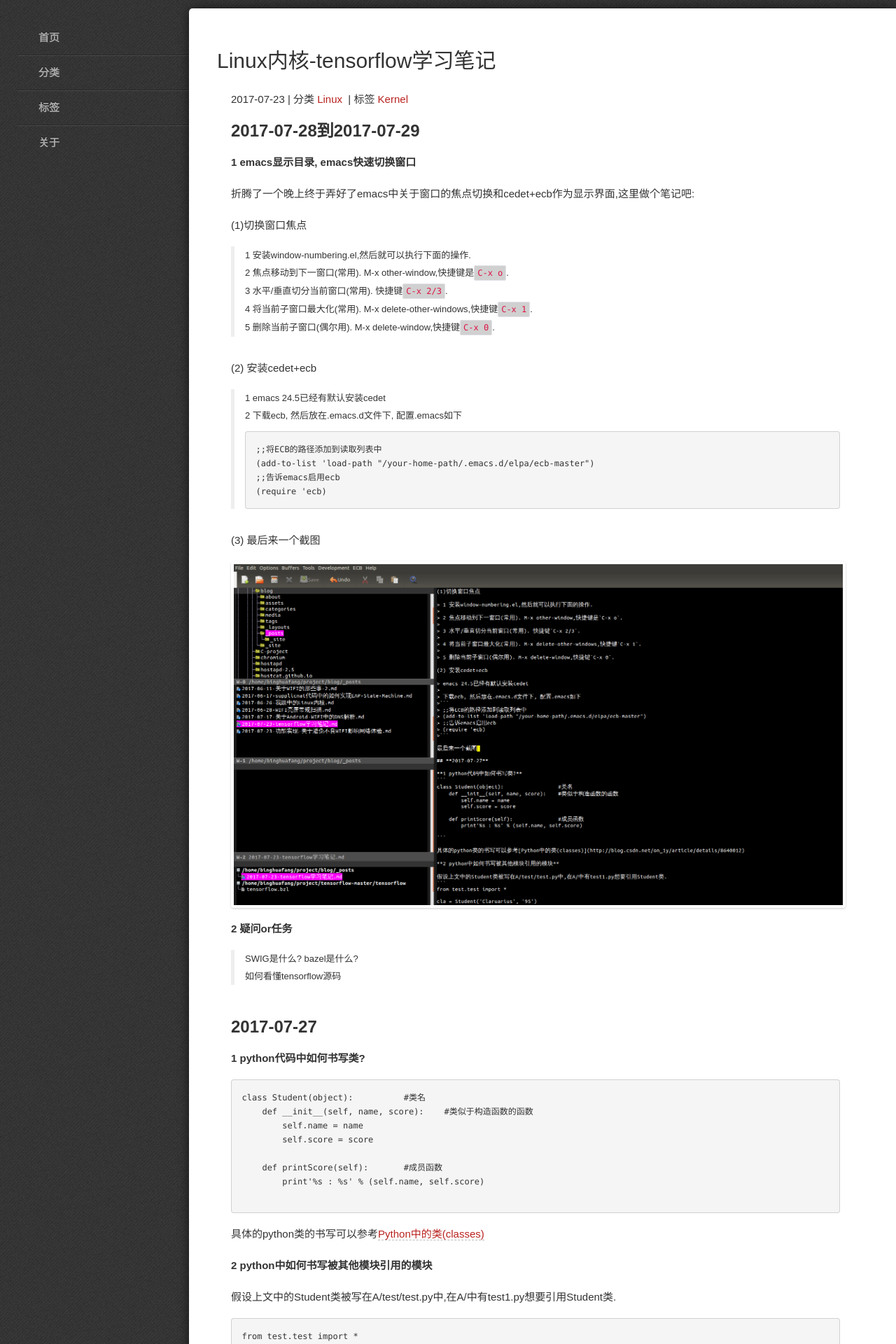
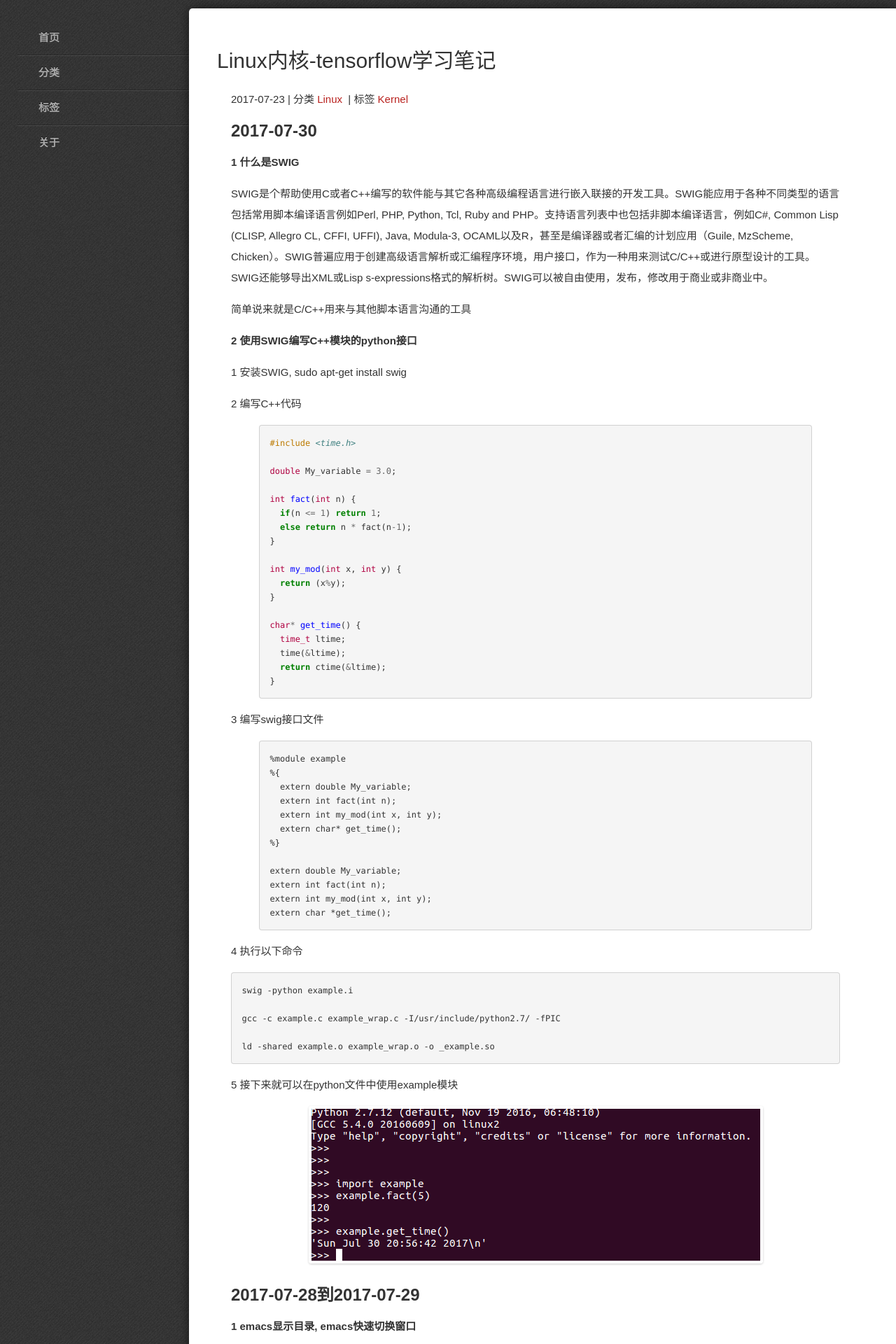
Before and after one commit to Claruarius/blog, a Jekyll site: the page built from _posts/2017-07-23-tensorflow学习笔记.md, in a window 1280 px wide. Shown: the top 1920 px of the page at 70% size. Built offline with Jekyll 4.4.1, drawn with Linux system fonts in a browser that asks for light colours; some web fonts are replaced; formulas are drawn with MathJax 3; some of the changed text lies outside the part shown.

Commit message:
modify artical

````diff
--- a/_posts/2017-07-23-tensorflow学习笔记.md
+++ b/_posts/2017-07-23-tensorflow学习笔记.md
@@ -6,6 +6,76 @@ categories: Linux
 tags: Kernel
 excerpt: 这个是一个特殊的笔记,因为还在学习中, 所以也就用了一些特殊的方法隐藏起来, 如果你看到了请不要笑话, 该文用来记录我学习python, tensorflow的笔记。
 ---
+
+## **2017-07-30**
+
+**1 什么是SWIG**
+
+SWIG是个帮助使用C或者C++编写的软件能与其它各种高级编程语言进行嵌入联接的开发工具。SWIG能应用于各种不同类型的语言包括常用脚本编译语言例如Perl, PHP, Python, Tcl, Ruby and PHP。支持语言列表中也包括非脚本编译语言，例如C#, Common Lisp (CLISP, Allegro CL, CFFI, UFFI), Java, Modula-3, OCAML以及R，甚至是编译器或者汇编的计划应用（Guile, MzScheme, Chicken）。SWIG普遍应用于创建高级语言解析或汇编程序环境，用户接口，作为一种用来测试C/C++或进行原型设计的工具。SWIG还能够导出XML或Lisp s-expressions格式的解析树。SWIG可以被自由使用，发布，修改用于商业或非商业中。
+
+简单说来就是C/C++用来与其他脚本语言沟通的工具
+
+**2 使用SWIG编写C++模块的python接口**
+
+1 安装SWIG, sudo apt-get install swig
+
+2 编写C++代码
+
+{% highlight C++ %}
+#include <time.h>
+
+double My_variable = 3.0;
+
+int fact(int n) {
+  if(n <= 1) return 1;
+  else return n * fact(n-1);
+}
+
+int my_mod(int x, int y) {
+  return (x%y);
+}
+
+char* get_time() {
+  time_t ltime;
+  time(&ltime);
+  return ctime(&ltime);
+}
+
+{% endhighlight %}
+
+3 编写swig接口文件
+
+{% highlight swig %}
+%module example
+%{
+  extern double My_variable;
+  extern int fact(int n);
+  extern int my_mod(int x, int y);
+  extern char* get_time();
+%}
+
+extern double My_variable;
+extern int fact(int n);
+extern int my_mod(int x, int y);
+extern char *get_time();
+
+{% endhighlight %}
+
+4 执行以下命令
+
+```
+swig -python example.i
+
+gcc -c example.c example_wrap.c -I/usr/include/python2.7/ -fPIC
+
+ld -shared example.o example_wrap.o -o _example.so
+```
+
+5  接下来就可以在python文件中使用example模块
+
+![](/blog/assets/kernel/tensorflow-9.png)
+
+
 ## **2017-07-28到2017-07-29**
 
 **1 emacs显示目录, emacs快速切换窗口**
````
Also changed, not shown: assets/kernel/tensorflow-9.png (added).
